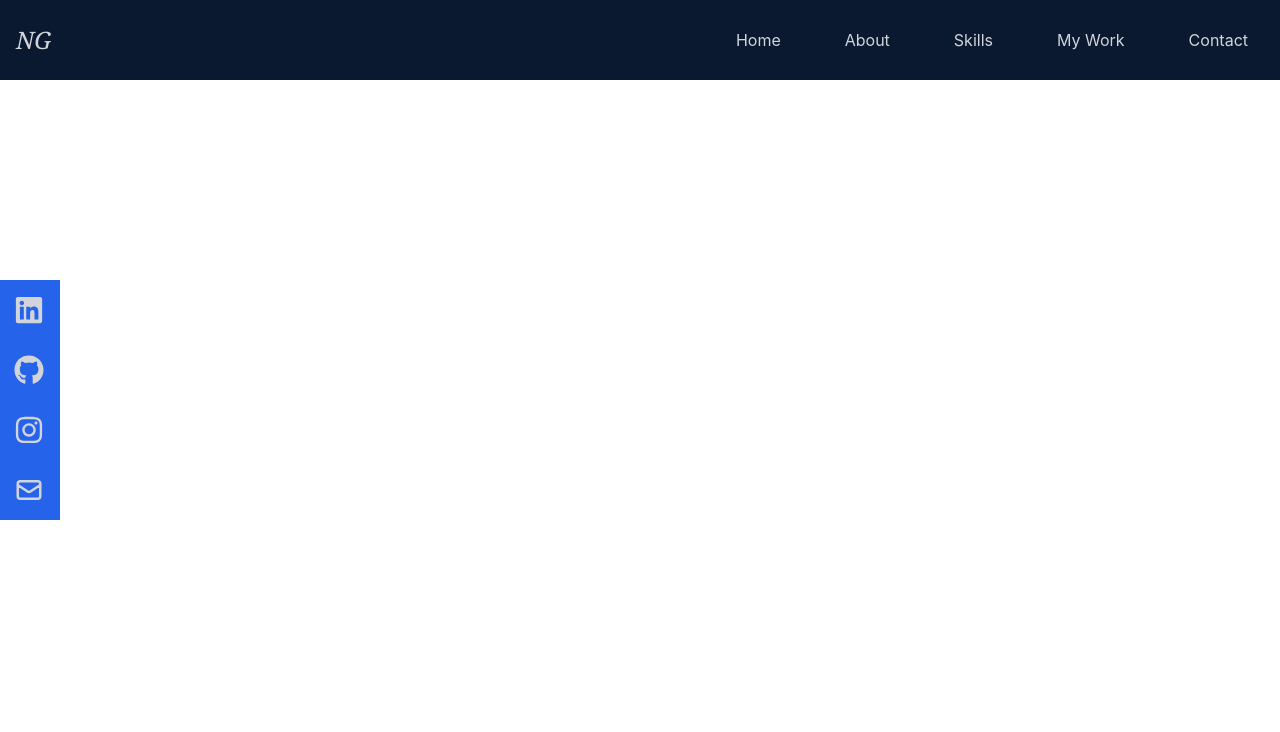
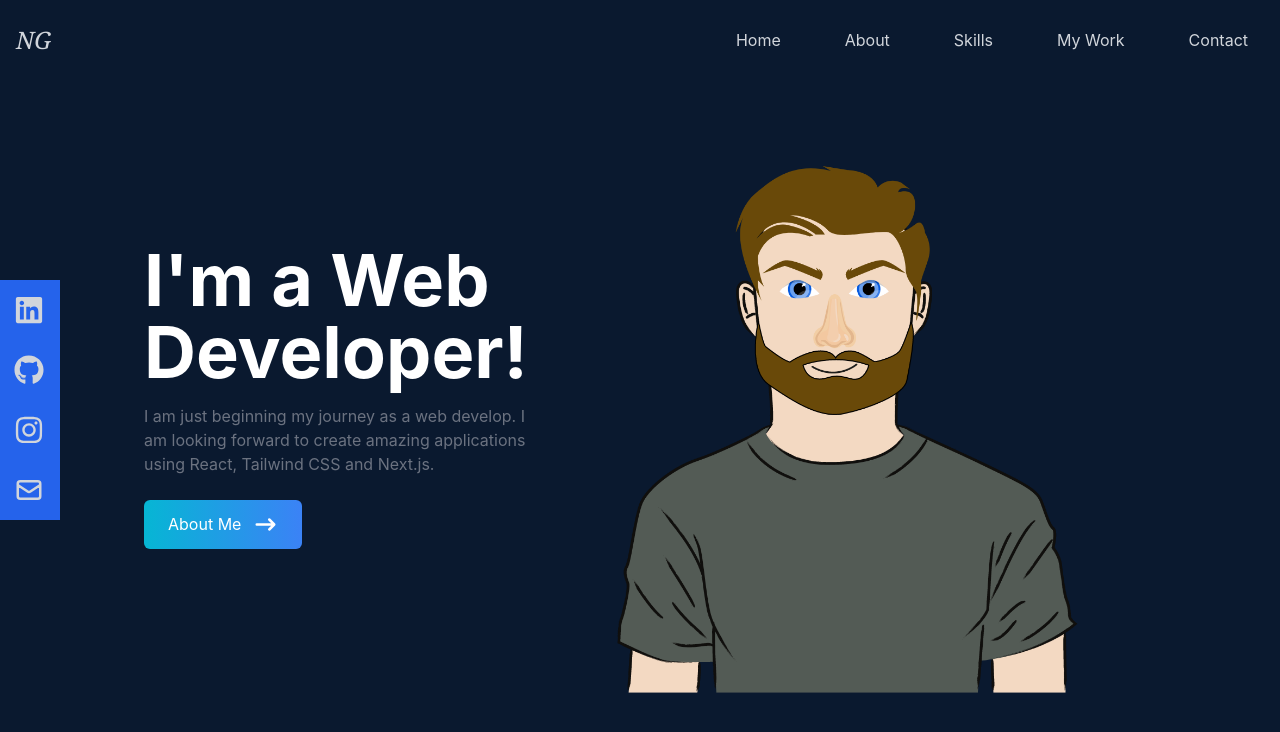
Before and after one commit to DevelopedByNoel/developedbynoel, a React (Create React App) app: page / in a window 1280 px wide. Shown: the top 732 px of the page. Built offline with nearby package versions, Linux system fonts and the light colour scheme.

Commit message:
created landed page and added an avatar

```diff
--- a/src/components/Home.jsx
+++ b/src/components/Home.jsx
@@ -1,8 +1,45 @@
 import React from "react";
+import { HiArrowNarrowRight } from 'react-icons/hi';
+import me from '../assets/nbavatar.png';
+import { Link } from 'react-scroll';
 
-function Home() {
+const Home = () => {
     return (
-        <div></div>
+        <div
+            name="home" className="h-screen w-full bg-[#0a192f] "
+        >
+            <div className="max-w-screen-lg mx-auto flex flex-col items-center justify-center h-full px-4 md:flex-row">
+                <div className="flex flex-col justify-center h-full">
+                <h2 className="text-4xl sm:text-7xl font-bold text-white">
+                    I'm a Web Developer!
+                </h2>
+                <p className="text-gray-500 py-4 max-w-md">
+                    I am just beginning my journey as a web develop. I am looking
+                    forward to create amazing applications using React, Tailwind CSS and Next.js.
+                </p>
+
+                <div>
+                    <Link
+                        to="about"
+                        smooth
+                        duration={500}
+                        className="group text-white w-fit px-6 py-3 my-2 flex items-center rounded-md bg-gradient-to-r from-cyan-500 to-blue-500 cursor-pointer">
+                        About Me
+                        <span className="group-hover:rotate-90 duration-300">
+                            <HiArrowNarrowRight size={25} className="ml-3" />
+                        </span>
+                    </Link>
+                </div>
+            </div>
+            <div>
+                <img
+                src={me}
+                alt="my-profile"
+                className="rounded-2xl mx-auto w-1/2 md:w-full"
+                />
+            </div>
+        </div>
+        </div>
     )
 }
 
```
Also changed, not shown: src/assets/nbavatar.png (added).
